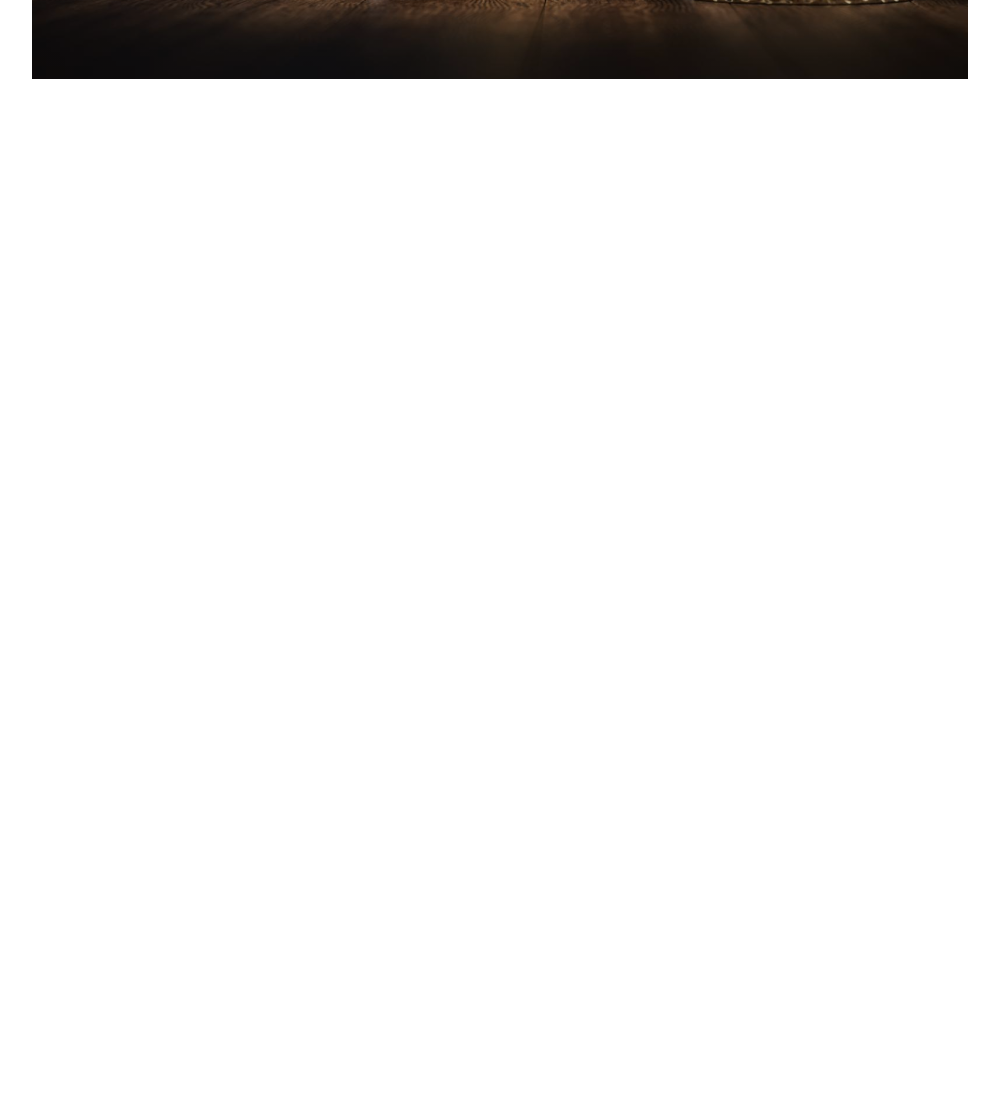
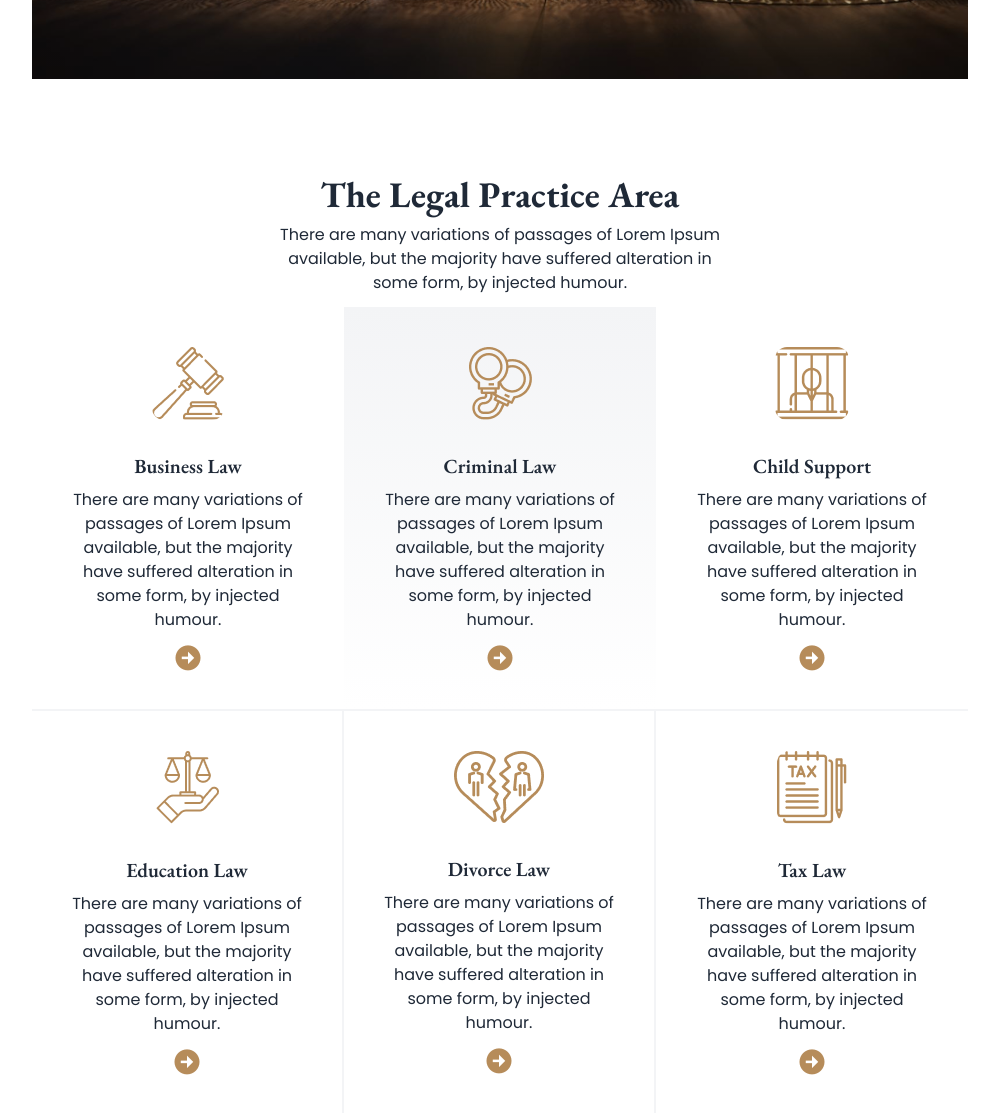
Before and after one commit to sadekcric/justice-2024, a plain HTML site: page index.html in a window 1280 px wide. Shown: the part 579-1696 px from the top of the page, without its empty margins (140-1139 px from the left). Before the commit the page ends 800 px from the top, so only its background shows below. Drawn offline with nearby package versions, Linux system fonts and the light colour scheme.

Commit message:
legal practics aria done

```diff
--- a/index.html
+++ b/index.html
@@ -7,6 +7,9 @@
 
   <!-- favicon -->
   <link rel="shortcut icon" href="images/business.png" type="image/x-icon">
+
+  <!-- icon boxicons-->
+  <link href='https://unpkg.com/boxicons@2.1.4/css/boxicons.min.css' rel='stylesheet'>
 
   <!-- google font EB Garamond + poppins-->
   <link rel="preconnect" href="https://fonts.googleapis.com">
@@ -96,7 +99,117 @@
 
   <!-- main -->
   <main>
+    <!-- The Legal Practice Area -->
+    <section class="lg:mb-24 mb-10">
+      <div class="lg:w-1/2 lg:mx-auto text-center space-y-2 mb-3">
+        <h2 class="text-3xl lg:text-4xl font-bold">The Legal Practice Area</h2>
+        <p>There are many variations of passages of Lorem Ipsum available, but the majority have suffered alteration in some form, by injected humour.</p>
+      </div>
 
+      <!-- card section -->
+      <div class="grid grid-cols-1 md:grid-cols-2 lg:grid-cols-3">
+        <!-- 1st card -->
+        <div>
+          <figure class="px-10 pt-10">
+            <img src="images/business.png" alt="business" class="rounded-xl mx-auto" />
+          </figure>
+          <div class="card-body items-center text-center">
+            <h2 class="card-title">Business Law</h2>
+            <p>There are many variations of passages of Lorem Ipsum available, but the majority have suffered alteration in some form, by injected humour.</p>
+            <div class="card-actions">
+              <button class="">
+                <i class='bx bxs-right-arrow-circle text-[#B68C5A] text-3xl'></i>
+              </button>
+            </div>
+          </div>
+        </div>
+
+        <!-- 2nd card -->
+        <div class=" lg:bg-gradient-to-b from-gray-100 to-transparent">
+          <figure class="px-10 pt-10">
+            <img src="images/criminal.png" alt="business" class="rounded-xl mx-auto" />
+          </figure>
+          <div class="card-body items-center text-center">
+            <h2 class="card-title">Criminal Law</h2>
+            <p>There are many variations of passages of Lorem Ipsum available, but the majority have suffered alteration in some form, by injected humour.</p>
+            <div class="card-actions">
+              <button class="">
+                <i class='bx bxs-right-arrow-circle text-[#B68C5A] text-3xl'></i>
+              </button>
+            </div>
+          </div>
+        </div>
+
+        <!-- 3rd card -->
+        <div>
+          <figure class="px-10 pt-10">
+            <img src="images/child.png" alt="business" class="rounded-xl mx-auto" />
+          </figure>
+          <div class="card-body items-center text-center">
+            <h2 class="card-title">Child Support</h2>
+            <p>There are many variations of passages of Lorem Ipsum available, but the majority have suffered alteration in some form, by injected humour.</p>
+            <div class="card-actions">
+              <button class="">
+                <i class='bx bxs-right-arrow-circle text-[#B68C5A] text-3xl'></i>
+              </button>
+            </div>
+          </div>
+        </div>
+
+        <!-- 4th card -->
+        <div class=" lg:border-t-2
+        lg:border-r-2 lg:border-gray-100">
+          <figure class="px-10 pt-10">
+            <img src="images/education.png" alt="business" class="rounded-xl mx-auto" />
+          </figure>
+          <div class="card-body items-center text-center">
+            <h2 class="card-title">Education Law</h2>
+            <p>There are many variations of passages of Lorem Ipsum available, but the majority have suffered alteration in some form, by injected humour.</p>
+            <div class="card-actions">
+              <button class="">
+                <i class='bx bxs-right-arrow-circle text-[#B68C5A] text-3xl'></i>
+              </button>
+            </div>
+          </div>
+        </div>
+
+        <!-- 5th card -->
+        <div class=" lg:border-t-2
+        lg:border-r-2 lg:border-gray-100">
+          <figure class="px-10 pt-10">
+            <img src="images/divorce.png" alt="business" class="rounded-xl mx-auto" />
+          </figure>
+          <div class="card-body items-center text-center">
+            <h2 class="card-title">Divorce Law</h2>
+            <p>There are many variations of passages of Lorem Ipsum available, but the majority have suffered alteration in some form, by injected humour.</p>
+            <div class="card-actions">
+              <button class="">
+                <i class='bx bxs-right-arrow-circle text-[#B68C5A] text-3xl'></i>
+              </button>
+            </div>
+          </div>
+        </div>
+
+        <!-- 6th card -->
+        <div class=" lg:border-t-2
+         lg:border-gray-100">
+          <figure class="px-10 pt-10">
+            <img src="images/tax.png" alt="business" class="rounded-xl mx-auto" />
+          </figure>
+          <div class="card-body items-center text-center">
+            <h2 class="card-title">Tax Law</h2>
+            <p>There are many variations of passages of Lorem Ipsum available, but the majority have suffered alteration in some form, by injected humour.</p>
+            <div class="card-actions">
+              <button class="">
+                <i class='bx bxs-right-arrow-circle text-[#B68C5A] text-3xl'></i>
+              </button>
+            </div>
+          </div>
+        </div>
+
+      </div>
+
+    </section>
   </main>
   </div>
 </body>
```
